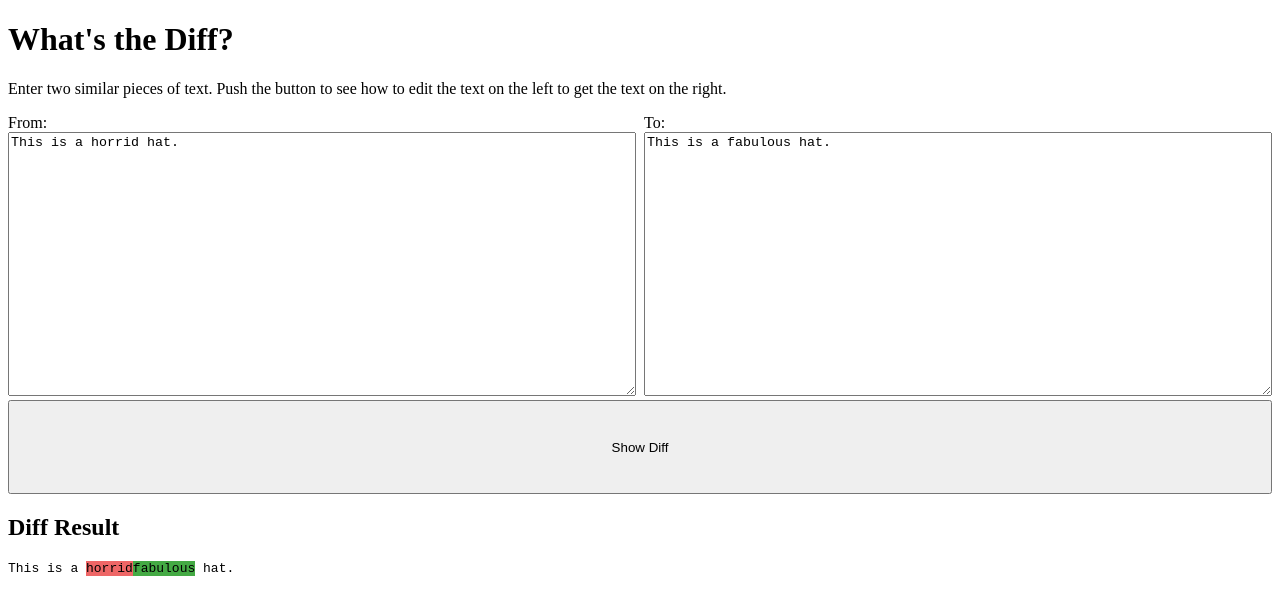
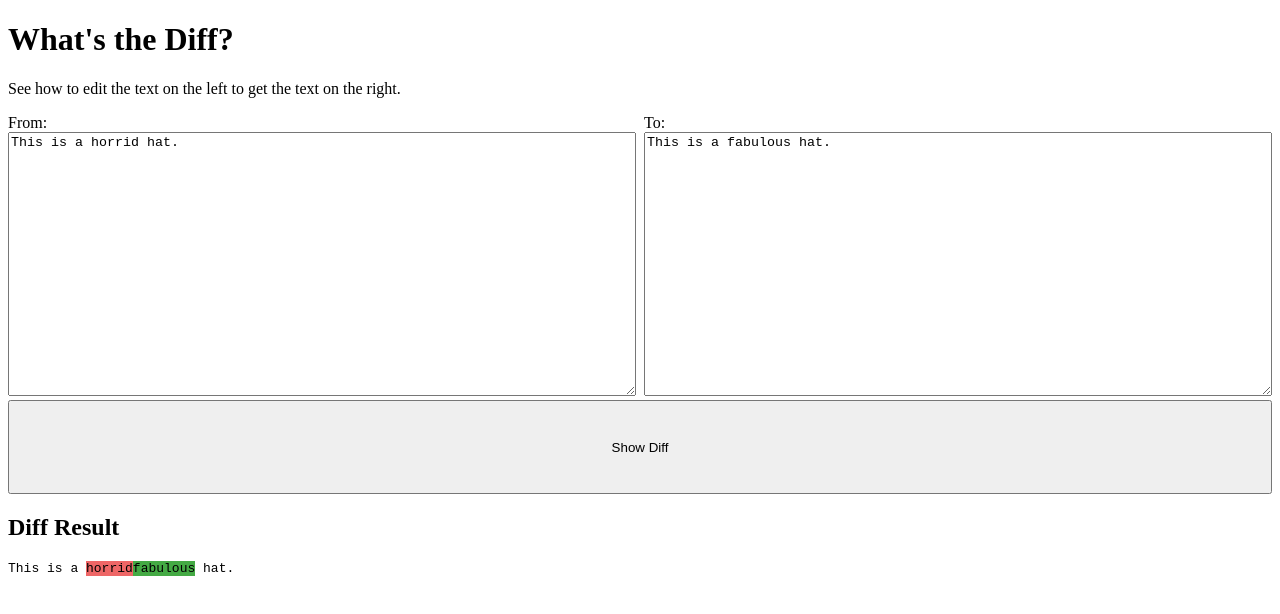
Before and after one commit to cefoley/str-diff-js, a plain HTML site: page index.html in a window 1280 px wide. Drawn offline with Linux system fonts and the light colour scheme.

Commit message:
Made the instructions more terse.

```diff
--- a/index.html
+++ b/index.html
@@ -27,7 +27,7 @@
 	</head>
 	<body>
 		<h1>What's the Diff?</h1>
-		<p>Enter two similar pieces of text. Push the button to see how to edit the text on the left to get the text on the right.</p>
+		<p>See how to edit the text on the left to get the text on the right.</p>
 
 		<div class="diff-text-areas">
 			<div class="diff-input">
```
